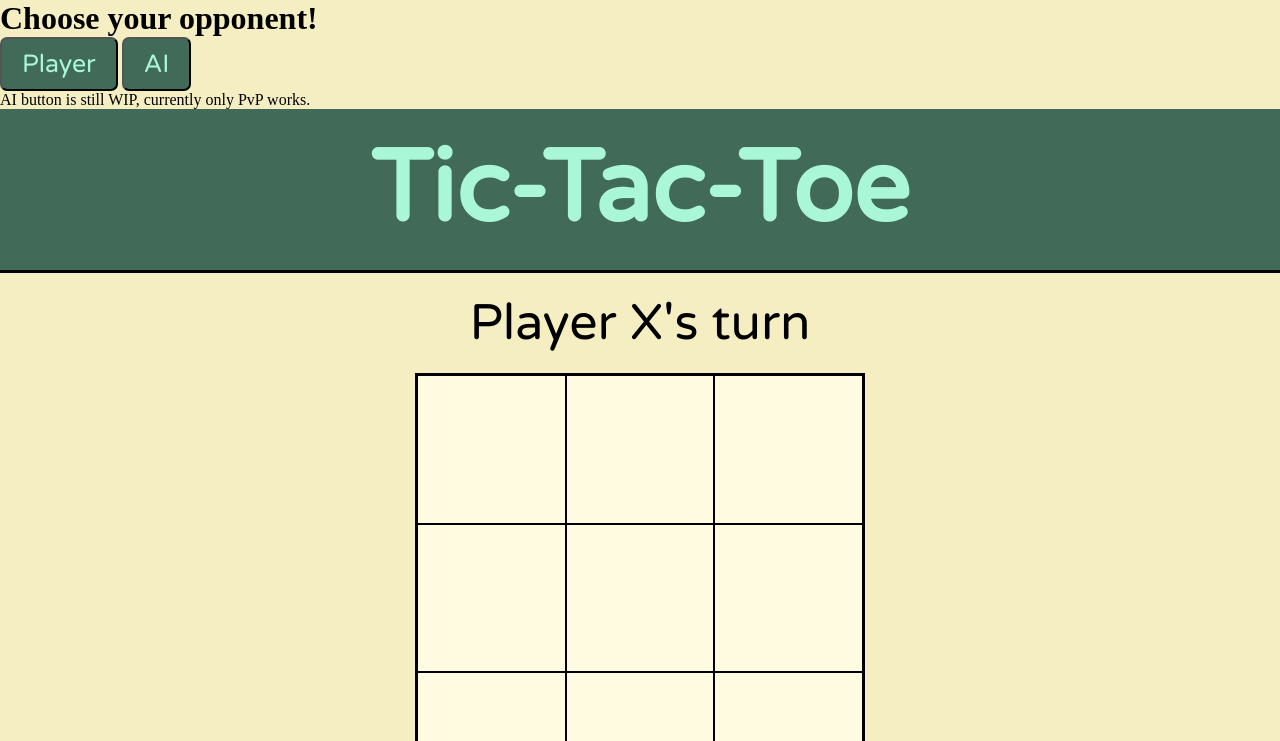
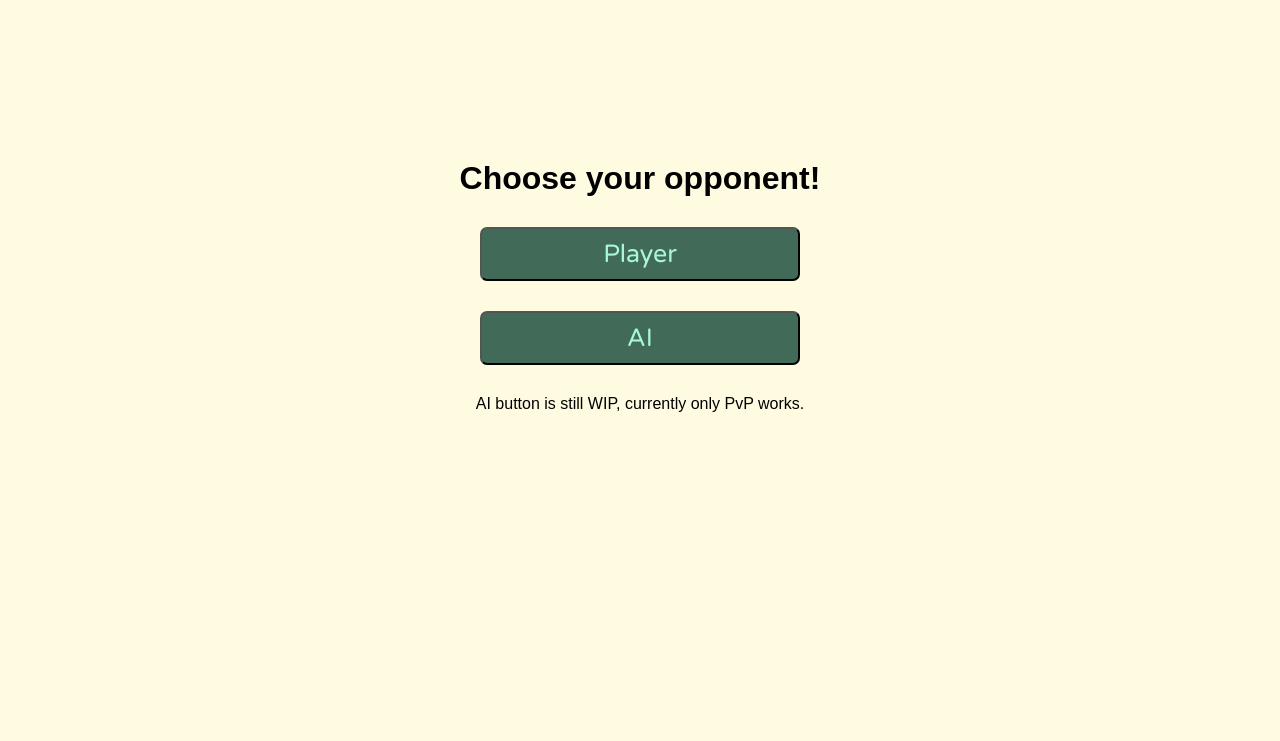
Before and after one commit to hosepeeg/ticTakToe, a plain HTML site: page index.html in a window 1280 px wide. Shown: the top 741 px of the page. Drawn offline with Linux system fonts and the light colour scheme.

Commit message:
Update styles.css

```diff
--- a/styles/styles.css
+++ b/styles/styles.css
@@ -16,13 +16,36 @@ html{
     background-color: var(--main-background-color);
 }
 
+/*------------Popup------------*/
+
+.popup{
+    display: flex;
+    flex-direction: column;
+    gap: 30px;
+    align-items: center;
+    background-color: var(--grid-background-color);
+
+    height: 100%;
+    width: 100%;
+    position: absolute;
+    font-family: "Poppins", sans-serif;
+}
+
+.popup h1{
+    margin-top: 20vh;
+}
+
+.click{
+    width: 25vw;
+}
+
 /*------------Header------------*/
 
 .header{
     padding: 20px;
     border-bottom: 3px black solid;
     background-color: var(--header-background-color);
-    color: var(--font-color)
+    color: var(--font-color);
 }
 
 .Title{
```
